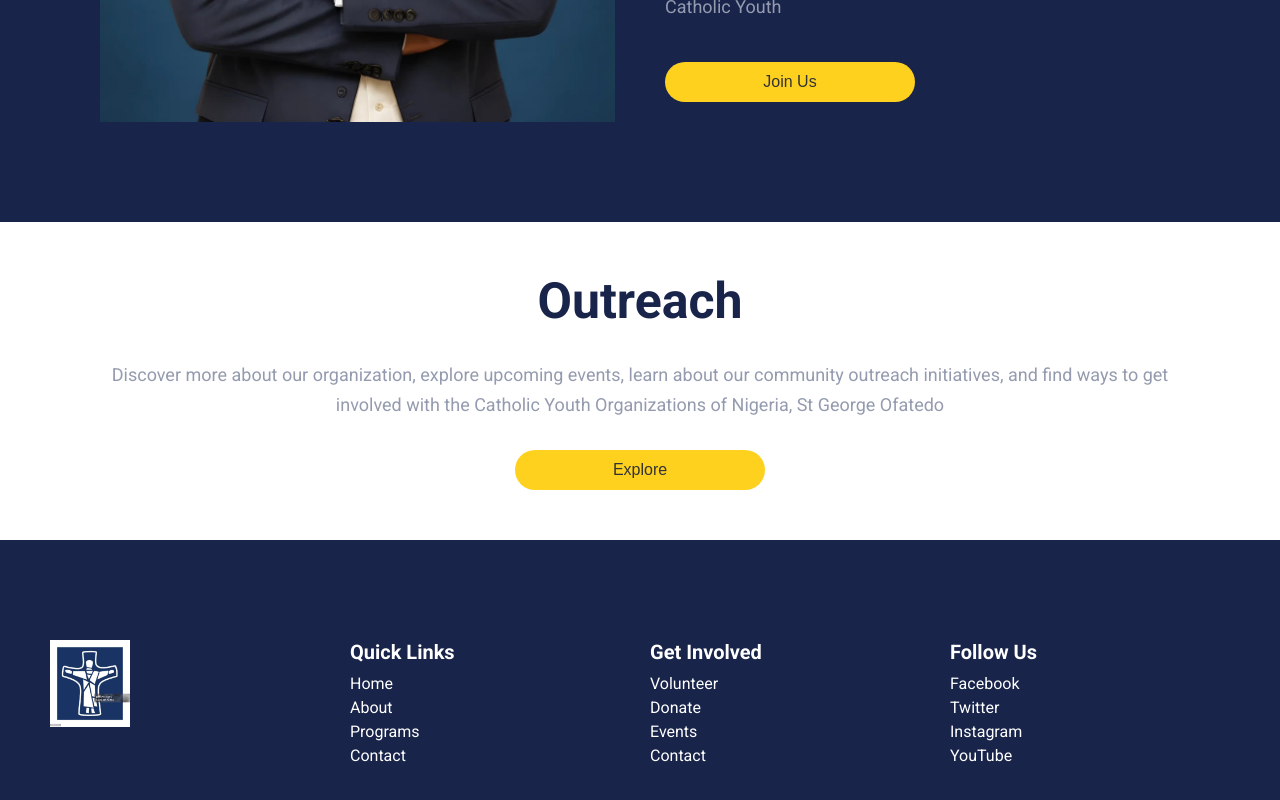
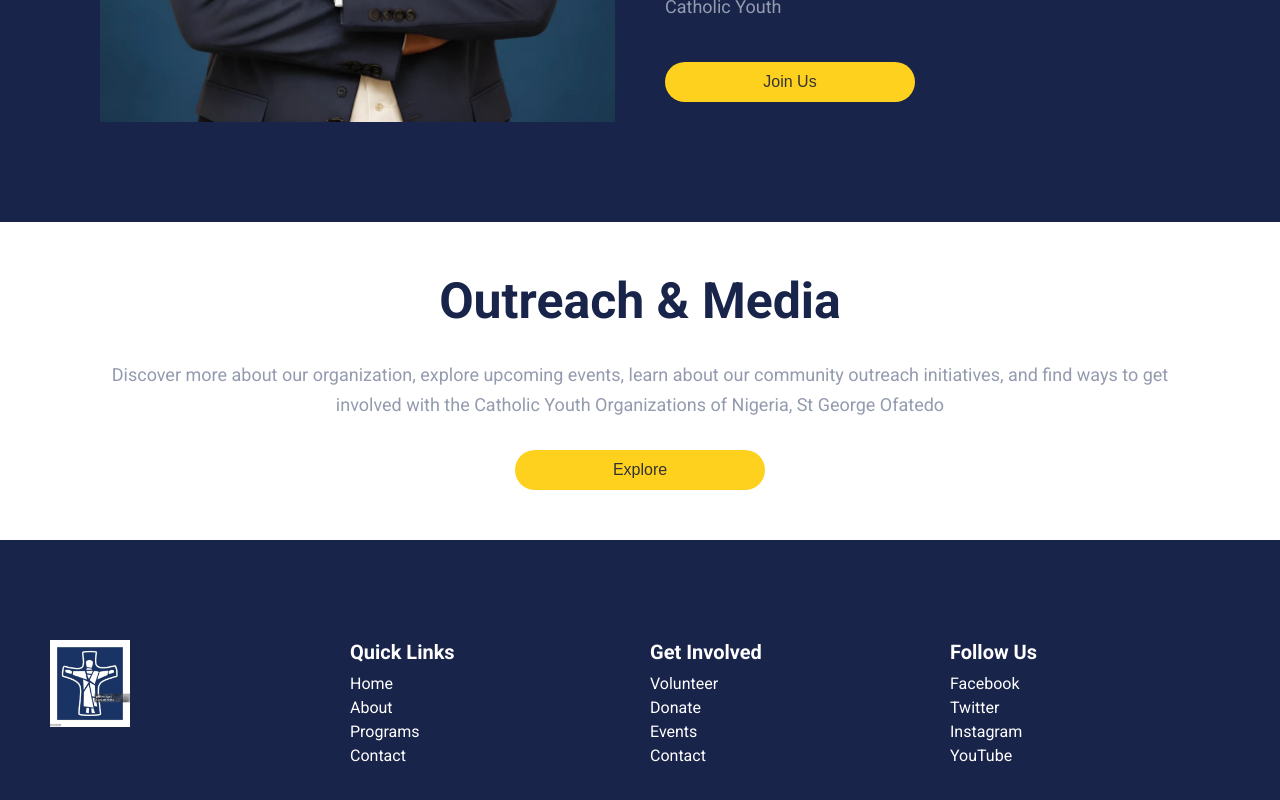
Before and after one commit to stephenolajire/CYON, a React (Vite) app in the folder cyon-frontend/: page / in a window 1280 px wide. Shown: the part 4360-5160 px from the top of the page. Built offline with nearby package versions, Linux system fonts and the light colour scheme; no server answers.

Commit message:
added outreach page

```diff
--- a/cyon-frontend/src/components/Outreach.jsx
+++ b/cyon-frontend/src/components/Outreach.jsx
@@ -16,7 +16,7 @@ const Outreach = () => {
   return (
     <div className={styles.container}>
       <h1 className={styles.header} data-aos="fade-up">
-        Outreach
+        Outreach & Media
       </h1>
       <p className={styles.text} data-aos="fade-up">
         Discover more about our organization, explore upcoming events, learn
```
